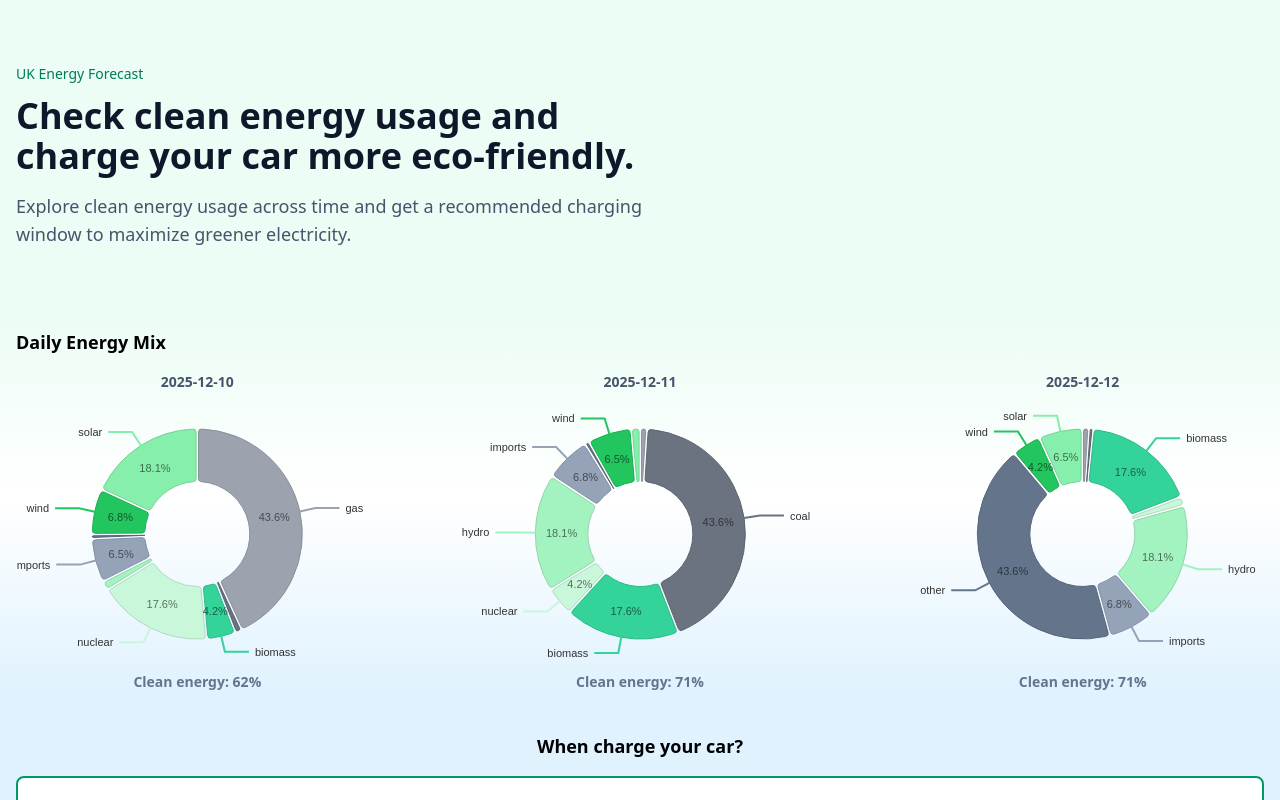
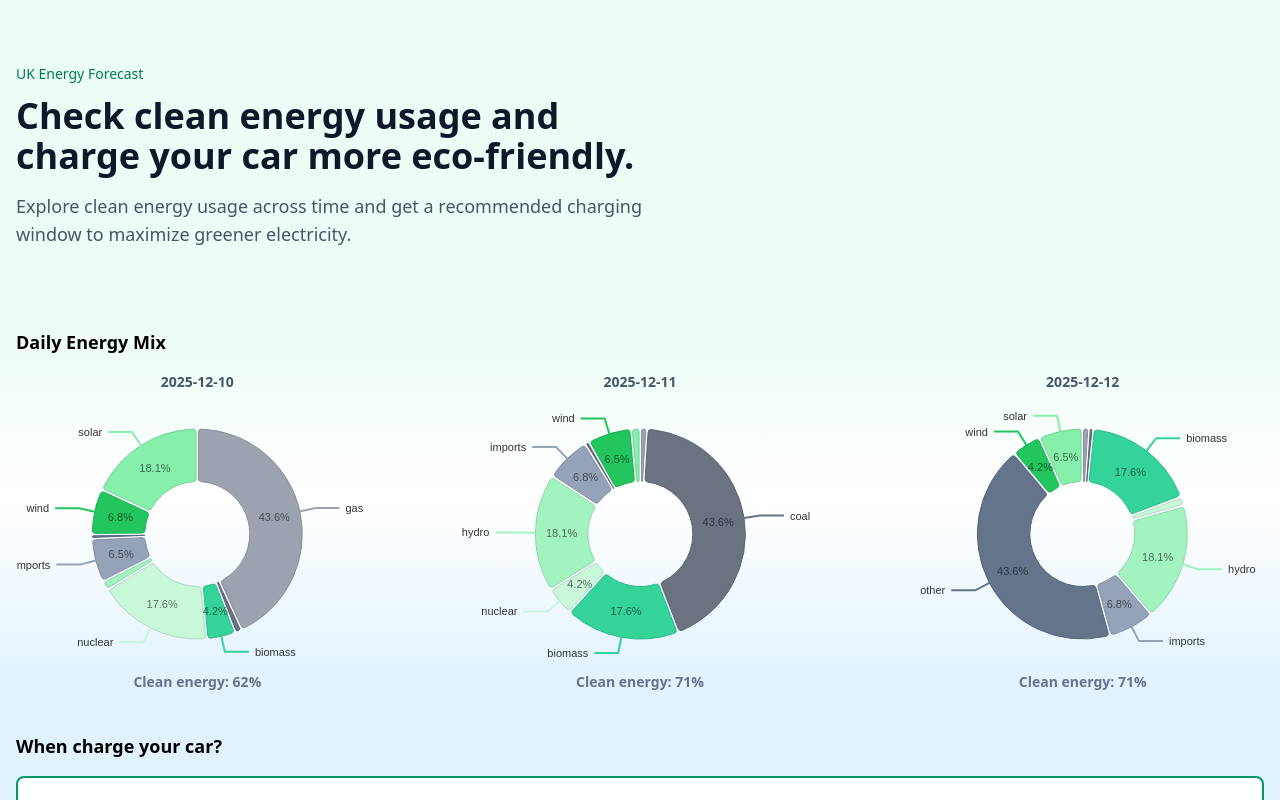
Before and after one commit to TheWoxPL/uk-energy-forecast-frontend, a React (Vite) app: page / in a window 1280 px wide. Shown: the top 800 px of the page. Built offline with nearby package versions, Linux system fonts and the light colour scheme.

Commit message:
fix: align header to left in ChargingCard

```diff
--- a/src/components/ChargingCard.tsx
+++ b/src/components/ChargingCard.tsx
@@ -19,7 +19,7 @@ export const ChargingCard = () => {
 
   return (
     <section className="w-full px-4 py-10 bg-sky-100 flex flex-col items-center">
-      <h1 className="font-bold text-lg mb-4 max-w-7xl">When charge your car?</h1>
+      <h1 className="font-bold text-lg mb-4 max-w-7xl text-left w-full">When charge your car?</h1>
       <article className="mx-auto grid max-w-7xl grid-cols-1 gap-6 rounded-lg border border-emerald-600 border-2 bg-white p-4 md:grid-cols-3 md:p-6">
         <figure className="md:col-span-1 flex items-center ">
           <div className="w-full rounded-md">
```
